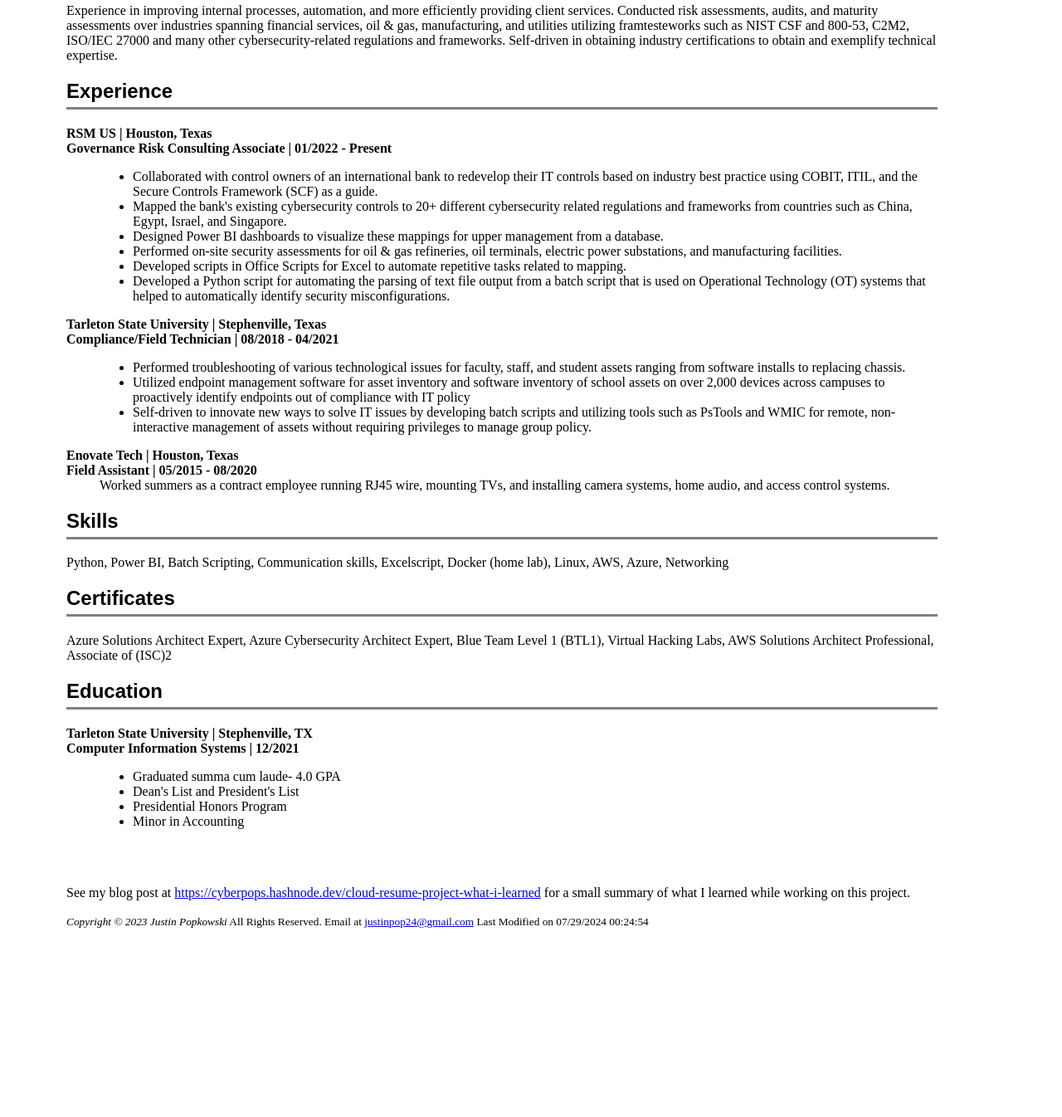
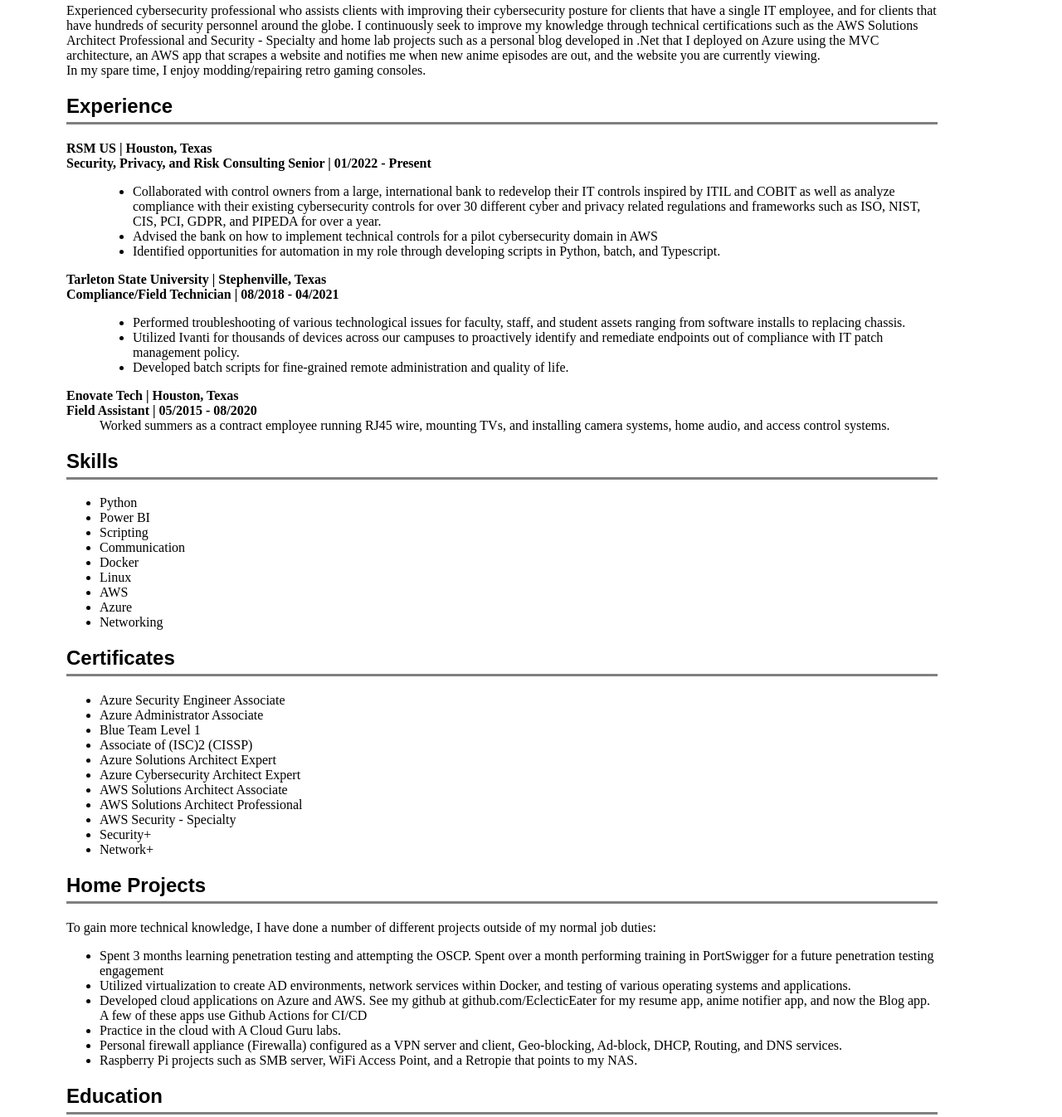
Before and after one commit to EclecticEater/static_site, a plain HTML site: page index.html in a window 1280 px wide. Shown: the part 238-1584 px from the top of the page at 83% size. Before the commit the page ends 1457 px from the top, so only its background shows below. Drawn offline with Linux system fonts and the light colour scheme; no server answers.

Commit message:
Update index.html

```diff
--- a/index.html
+++ b/index.html
@@ -34,26 +34,22 @@ loadXMLDoc();
 	(555) 555-5555 | <a href="mailto:test@test.com">test@test.com</a>| Houston, Texas</p>
   	<h2 class="section">Summary</h2>
   	<p>
-  	Experience in improving internal processes, automation, and more efficiently providing client services. Conducted risk
-assessments, audits, and maturity assessments over industries spanning financial services, oil & gas, manufacturing, and
-utilities utilizing framtesteworks such as NIST CSF and 800-53, C2M2, ISO/IEC 27000 and many other cybersecurity-related
-regulations and frameworks. Self-driven in obtaining industry certifications to obtain and exemplify technical expertise.
+  	Experienced cybersecurity professional who assists clients with improving their cybersecurity posture for clients that have a single IT employee, and for clients that have hundreds of security personnel around the globe. I continuously
+	seek to improve my knowledge through technical certifications such as the AWS Solutions Architect Professional and Security - Specialty and home lab projects such as a personal blog developed in .Net that I deployed on Azure using the MVC
+	architecture, an AWS app that scrapes a website and notifies me when new anime episodes are out, and the website you are currently viewing. <br>
+
+	In my spare time, I enjoy modding/repairing retro gaming consoles.
   	</p>
   	<h2 class="section">Experience</h3>
   	<dl>
-  	  <dt><b>RSM US | Houston, Texas <br>Governance Risk Consulting Associate | 01/2022 - Present</b></dt>
+  	  <dt><b>RSM US | Houston, Texas <br>Security, Privacy, and Risk Consulting Senior | 01/2022 - Present</b></dt>
   	    <dd>
 		<ul>
-			<li>Collaborated with control owners of an international bank to redevelop their IT controls based on industry best practice
-using COBIT, ITIL, and the Secure Controls Framework (SCF) as a guide.</li>
-  			<li>Mapped the bank's existing cybersecurity controls to 20+ different cybersecurity related regulations and frameworks from
-countries such as China, Egypt, Israel, and Singapore.</li>
-  			<li>Designed Power BI dashboards to visualize these mappings for upper management from a database.</li>
-			<li>Performed on-site security assessments for oil & gas refineries, oil terminals, electric power substations, and
-manufacturing facilities.</li>
-			<li>Developed scripts in Office Scripts for Excel to automate repetitive tasks related to mapping.</li>
-			<li>Developed a Python script for automating the parsing of text file output from a batch script that is used on Operational
-Technology (OT) systems that helped to automatically identify security misconfigurations.</li>
+			<li>Collaborated with control owners from a large,  international bank to redevelop their IT controls inspired by ITIL and COBIT as well as analyze compliance with their existing cybersecurity controls for over
+			30 different cyber and privacy related regulations and frameworks such as
+			ISO, NIST, CIS, PCI, GDPR, and PIPEDA for over a year.</li>
+  			<li>Advised the bank on how to implement technical controls for a pilot cybersecurity domain in AWS</li>
+  			<li>Identified opportunities for automation in my role through developing scripts in Python, batch, and Typescript.</li>
 		</ul>
 	   </dd>
   	  <dt><b>Tarleton State University | Stephenville, Texas<br>Compliance/Field Technician | 08/2018 - 04/2021</b></dt>
@@ -61,20 +57,55 @@ Technology (OT) systems that helped to automatically identify security misconfig
 		<ul>
 			<li>Performed troubleshooting of various technological issues for faculty, staff, and student assets ranging from software
 			installs to replacing chassis.</li>
-  			<li>Utilized endpoint management software for asset inventory and software inventory of school assets on over 2,000
-			devices across campuses to proactively identify endpoints out of compliance with IT policy</li>
-  			<li>Self-driven to innovate new ways to solve IT issues by developing batch scripts and utilizing tools such as PsTools and
-			WMIC for remote, non-interactive management of assets without requiring privileges to manage group policy.</li>
+  			<li>Utilized Ivanti for thousands of devices across our campuses to proactively identify and remediate endpoints out of compliance with IT patch management policy.</li>
+  			<li>Developed batch scripts for fine-grained remote administration and quality of life.</li>
 		</ul>
 	   </dd>
   	  <dt><b>Enovate Tech | Houston, Texas<br>Field Assistant | 05/2015 - 08/2020</b></dt>
   	    <dd>Worked summers as a contract employee running RJ45 wire, mounting TVs, and installing camera systems, home audio,
 		and access control systems.</dd>
   	<h2 class="section">Skills</h3>
-  	<p>Python, Power BI, Batch Scripting, Communication skills, Excelscript, Docker (home lab), Linux, AWS, Azure, Networking</p>
+  	<p>
+		<ul>
+			<li>Python</li>
+			<li>Power BI</li>
+			<li>Scripting</li>
+			<li>Communication</li>
+			<li>Docker</li>
+			<li>Linux</li>
+			<li>AWS</li>
+			<li>Azure</li>
+			<li>Networking</li>
+		</ul>
+	</p>
 	<h2 class="section">Certificates</h3>
-  	<p>Azure Solutions Architect Expert, Azure Cybersecurity Architect Expert, Blue Team Level 1 (BTL1), Virtual Hacking Labs,
-AWS Solutions Architect Professional, Associate of (ISC)<super>2</super></p>
+  	<p>
+		<ul>
+			<li>Azure Security Engineer Associate</li>
+			<li>Azure Administrator Associate</li>
+			<li>Blue Team Level 1</li>
+			<li>Associate of (ISC)<super>2</super> (CISSP)</li>
+			<li>Azure Solutions Architect Expert</li>
+			<li>Azure Cybersecurity Architect Expert</li>
+			<li>AWS Solutions Architect Associate</li>
+			<li>AWS Solutions Architect Professional</li>
+			<li>AWS Security - Specialty</li>
+			<li>Security+</li>
+			<li>Network+</li>
+		</ul>
+
+	<h2 class="section">Home Projects</h3>
+  	<p>
+		To gain more technical knowledge, I have done a number of different projects outside of my normal job duties:
+		<ul>
+			<li>Spent 3 months learning penetration testing and attempting the OSCP. Spent over a month performing training in PortSwigger for a future penetration testing engagement</li>
+			<li>Utilized virtualization to create AD environments, network services within Docker, and testing of various operating systems and applications.</li>
+			<li>Developed cloud applications on Azure and AWS. See my github at github.com/EclecticEater for my resume app, anime notifier app, and now the Blog app. A few of these apps use Github Actions for CI/CD</li>
+			<li>Practice in the cloud with A Cloud Guru labs.</li>
+			<li>Personal firewall appliance (Firewalla) configured as a VPN server and client, Geo-blocking, Ad-block, DHCP, Routing, and DNS services.</li>
+			<li>Raspberry Pi projects such as SMB server, WiFi Access Point, and a Retropie that points to my NAS.</li>
+		</ul>
+	</p>
 	<h2 class="section">Education</h3>
   	<dl>
   	  <dt><b>Tarleton State University | Stephenville, TX<br>Computer Information Systems | 12/2021</b></dt>
```
